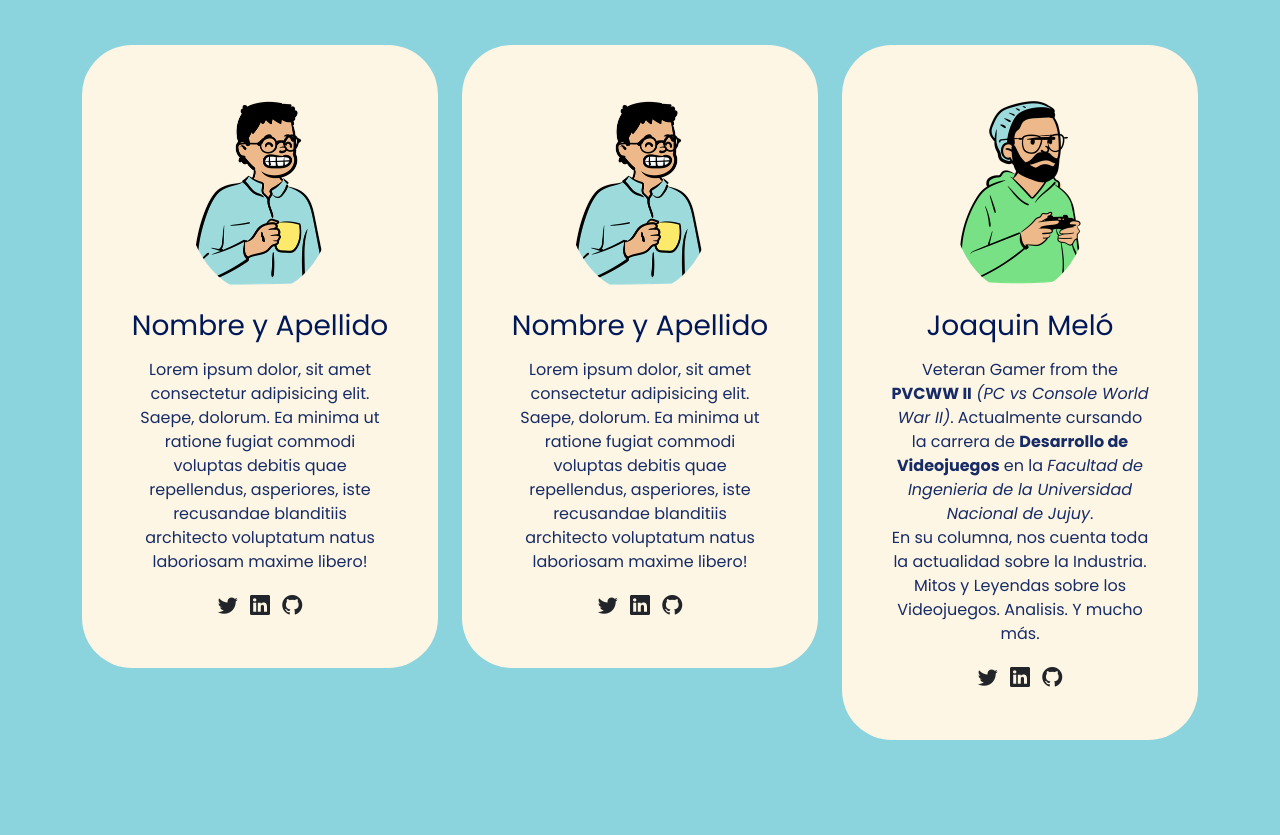
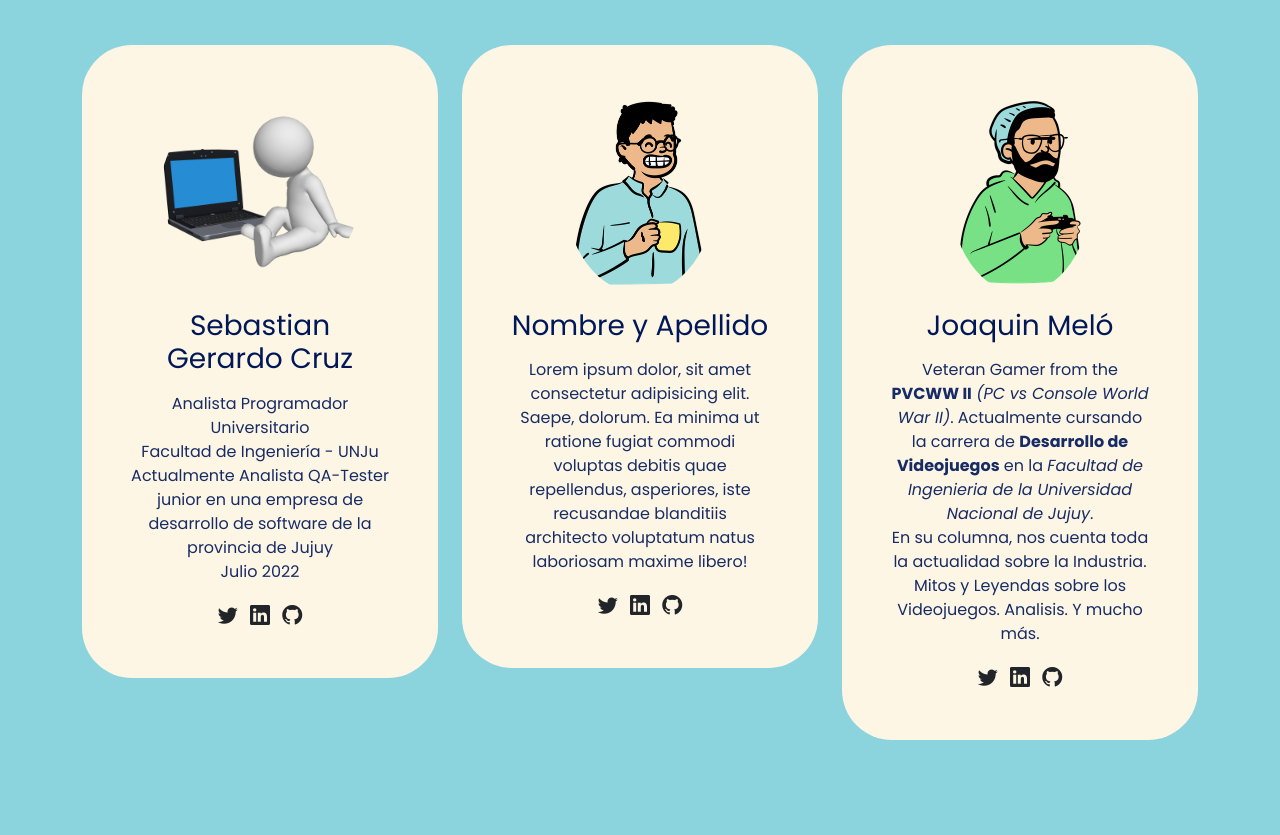
Before and after one commit to JoaquinFranich/devtech-podcast-web, a plain HTML site: page index.html in a window 1280 px wide. Shown: the part 1190-2025 px from the top of the page. Drawn offline with nearby package versions, Linux system fonts and the light colour scheme.

Commit message:
perfil agregado en la tarjeta 1

```diff
--- a/index.html
+++ b/index.html
@@ -100,14 +100,17 @@
           <div class="col-md-6 col-lg-4 mb-3">
             <div class="card">
               <div class="card-body text-center p-5">
-                <img src="./assets/avatar.png" alt="avatar" class=" img img-fluid rounded-circle mb-3">
-                <h3 class="title card-title mb-3">Nombre y Apellido</h3>
-                <p>Lorem ipsum dolor, sit amet consectetur adipisicing elit. Saepe, dolorum. Ea minima ut ratione fugiat
-                  commodi voluptas debitis quae repellendus, asperiores, iste recusandae blanditiis architecto
-                  voluptatum natus laboriosam maxime libero!</p>
-                <a href="#"><i class="bi bi-twitter text-dark mx-1 lead"></i></a>
-                <a href="#"><i class="bi bi-linkedin text-dark mx-1 lead"></i></a>
-                <a href="#"><i class="bi bi-github text-dark mx-1 lead"></i></a>
+                <img src="./assets/compu.png" alt="avatar" class="img img-fluid rounded-circle mb-3">
+                <h3 class="title card-title mb-3">Sebastian Gerardo Cruz</h3>
+                <p>Analista Programador Universitario <br>
+                  Facultad de Ingeniería - UNJu <br>
+                  Actualmente Analista QA-Tester junior en una empresa de desarrollo de software
+                  de la provincia de Jujuy <br>
+                  Julio 2022
+                </p>
+                <a href="https://twitter.com/sebas1748" target="_blank"><i class="bi bi-twitter text-dark mx-1 lead"></i></a>
+                <a href="https://www.linkedin.com/in/sebastian-cruz-58788818b/" target="_blank"><i class="bi bi-linkedin text-dark mx-1 lead"></i></a>
+                <a href="https://github.com/sebas1748/devtech-podcast-web" target="_blank"><i class="bi bi-github text-dark mx-1 lead"></i></a>
               </div>
             </div>
           </div>
```
Also changed, not shown: assets/compu.png (added).
